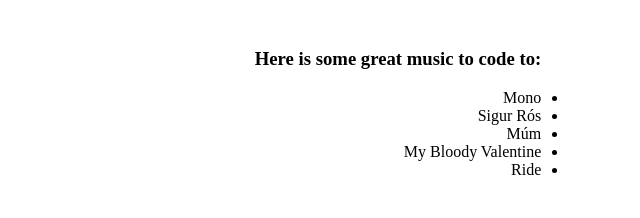
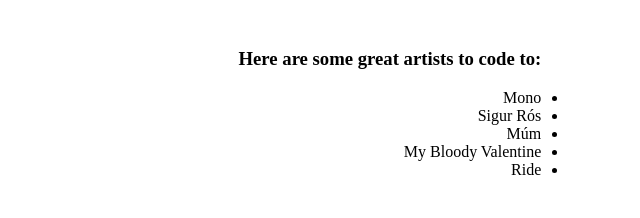
Before and after one commit to agtravis/first-mini-hw, a plain HTML site: page index.html in a window 1280 px wide. Shown: the part 472-690 px from the top of the page, 617-1257 px from the left. Drawn offline with Linux system fonts and the light colour scheme.

Commit message:
minor text changes

```diff
--- a/css/styles.css
+++ b/css/styles.css
@@ -6,7 +6,6 @@ div#cat {
 
 div#links {
     float: left;
-    width: 65%;
     height: 350px;
 }
 
--- a/index.html
+++ b/index.html
@@ -36,7 +36,7 @@
         </div>
 
         <div id="bands">
-            <h3>Here is some great music to code to:</h3>
+            <h3>Here are some great artists to code to:</h3>
             <ul>
                 <li class="bulletPointsRight">Mono</li>
                 <li class="bulletPointsRight">Sigur Rós</li>
```
